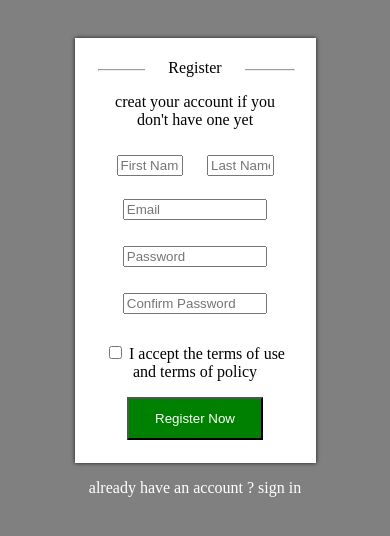
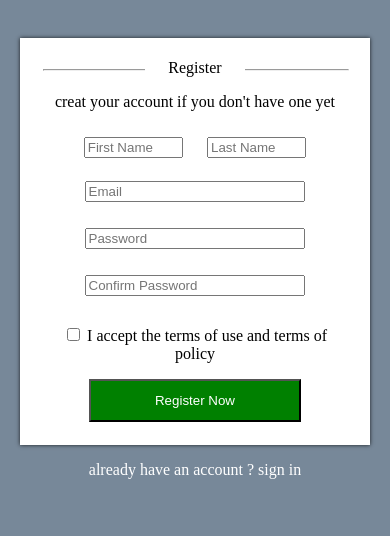
Before and after one commit to egbejob680/CodingHub30-html_css_js, a plain HTML site: page index.html in a window 390 px wide. Drawn offline with Linux system fonts and the light colour scheme.

Commit message:
modified

```diff
--- a/styling.css
+++ b/styling.css
@@ -2,7 +2,7 @@ body{
     margin: 0;
     padding: 0;
     text-align: center;
-    background-color: grey;
+    background-color:lightslategrey;
     padding-top: 30px;
 }
 #input{
@@ -49,3 +49,15 @@ a{
 .ip{
     color: white;
 }
+@media(max-width:800px){
+    .form{
+        text-align: center;
+       box-shadow: 0 0 4px 0 rgba(0, 0, 0, 0.8);
+
+        width: 78%;
+        margin: 8px auto 0;
+        padding: 23px;
+        background-color: white;
+
+    }
+}
```
